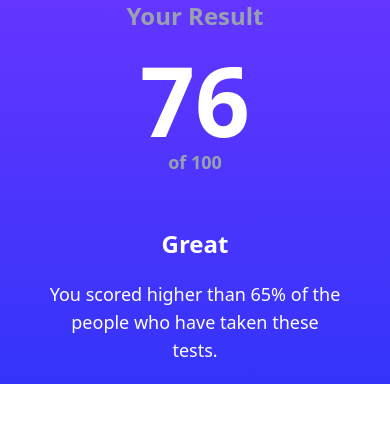
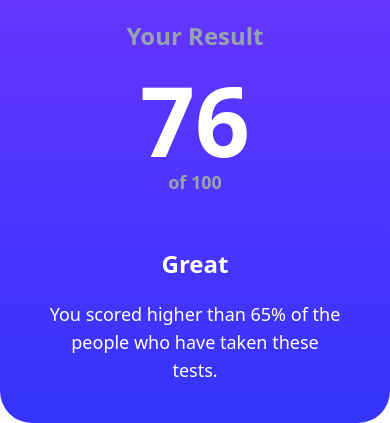
Before and after one commit to terhemeniorwua-png/result-summary-C, a website: page index.html in a window 390 px wide. Shown: the top 423 px of the page. Drawn offline with Linux system fonts and the light colour scheme.

Commit message:
add padding to the score section

```diff
--- a/src/input.css
+++ b/src/input.css
@@ -5,5 +5,9 @@
         text-align: center;
         background: linear-gradient(to top, rgb(52, 52, 250), rgba(95, 47, 255, 0.969));
         color: white;
+        border-bottom-left-radius: 2em;
+        border-bottom-right-radius: 2em;
+        padding-top: 5%;
+        padding-bottom: 5%;
     }
 }
```
Also changed, not shown: src/output.css.
